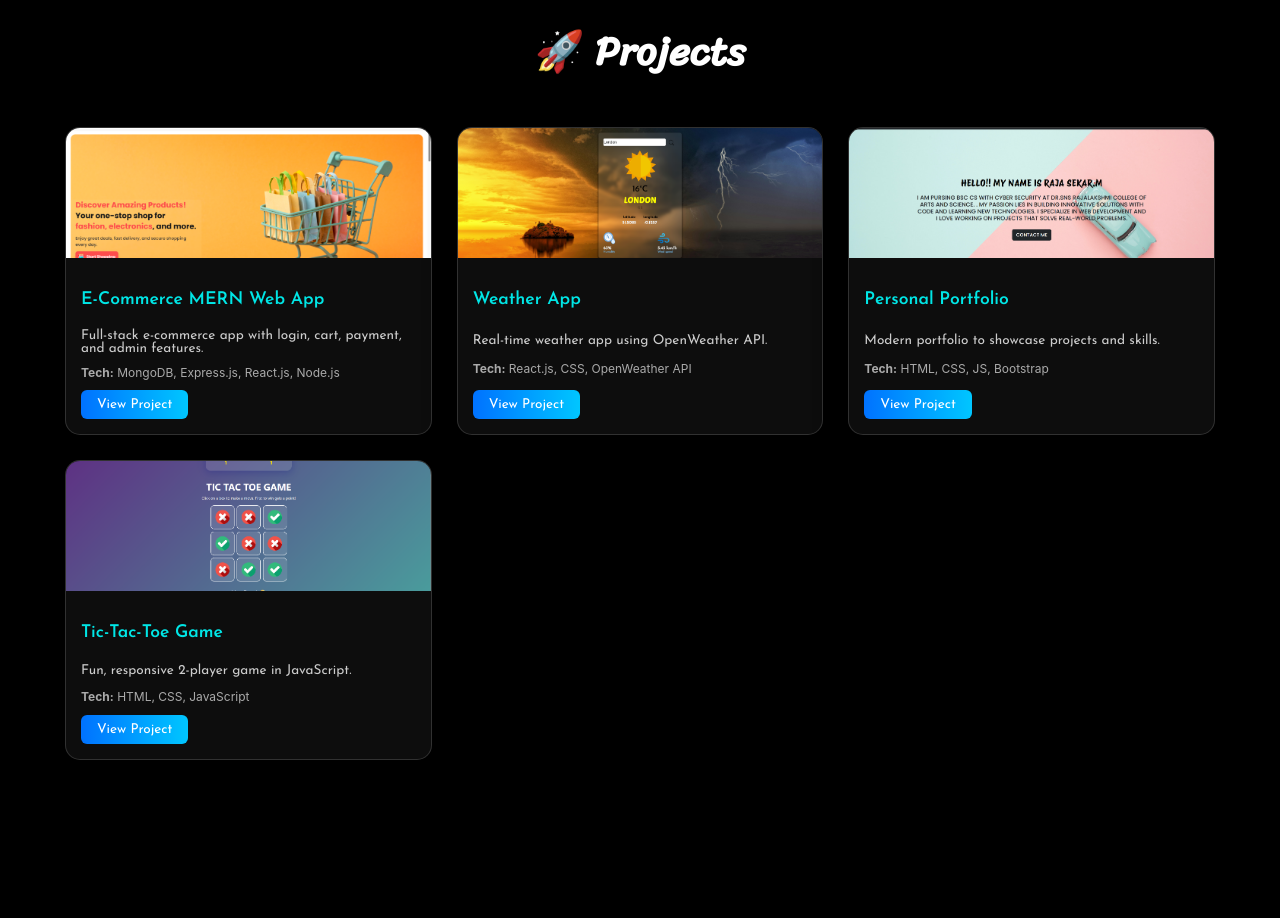
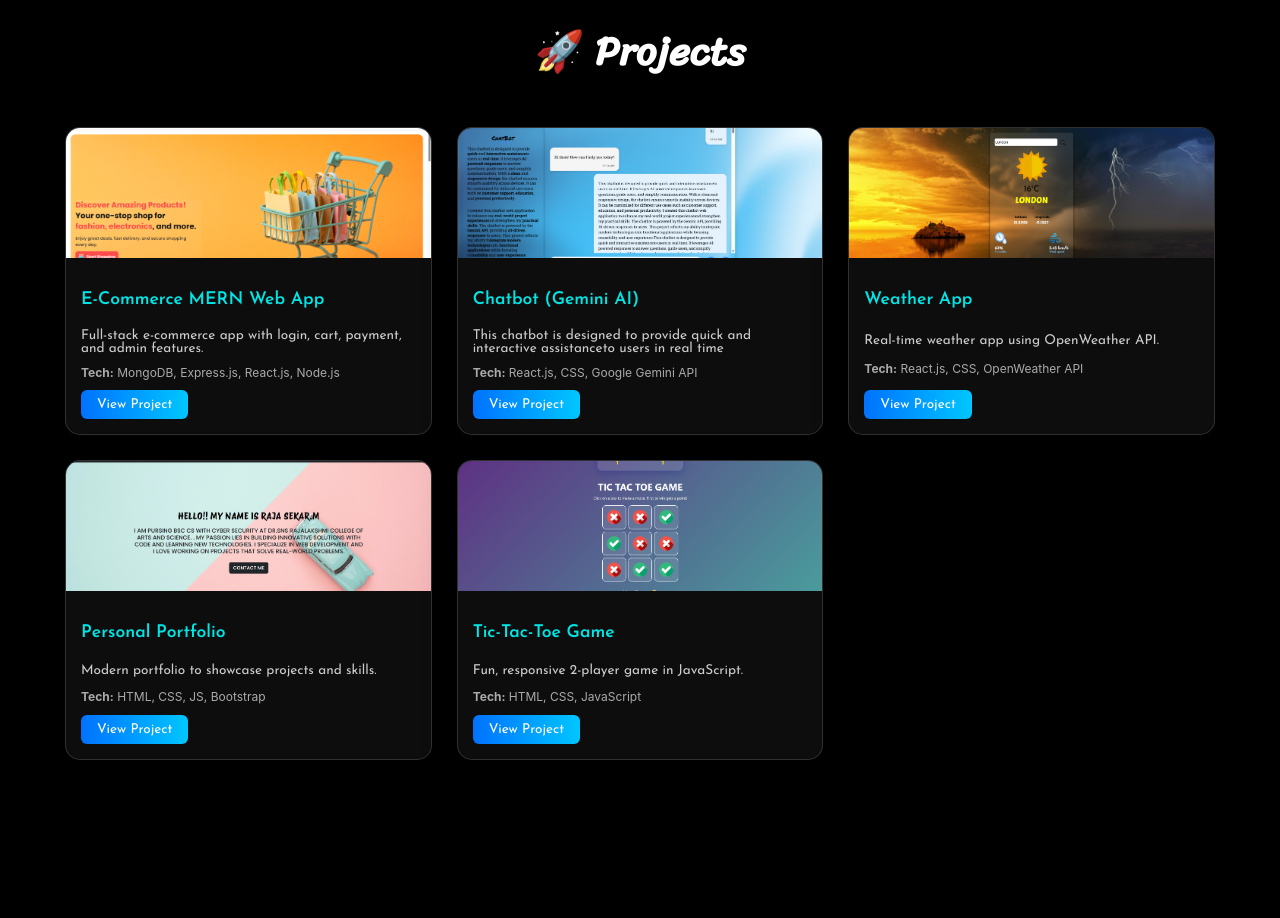
Before and after one commit to RAJASEKAR-01/Personal-portfolio, a React (Create React App) app: page / in a window 1280 px wide. Shown: the part 2360-3278 px from the top of the page. Built offline with nearby package versions, Linux system fonts and the light colour scheme.

Commit message:
Update chatbot

```diff
--- a/src/Components/Project.jsx
+++ b/src/Components/Project.jsx
@@ -2,7 +2,8 @@ import "../Css/Project.css";
 import WeatherImg from '../Images/Weatherweb.png';
 import PortfolioImg from '../Images/portfolio.png';
 import TicTacToeImg from '../Images/tic-tac-toe.png';
-import EcommerceMERNImg from '../Images/Ecommerce.png'; // Add your image here
+import EcommerceMERNImg from '../Images/Ecommerce.png';
+import ChatBotImg from '../Images/Chatbotproject.png'; // Add your image here
 
 function Project() {
     const projects = [
@@ -16,6 +17,15 @@ function Project() {
         },
         {
             id: 2,
+            image: ChatBotImg,
+            projectname: "Chatbot (Gemini AI)",
+            description: "This chatbot is designed to provide quick and interactive assistanceto users in real time",
+            technologies: "React.js, CSS, Google Gemini API",
+            link: "https://chatbot-genx.vercel.app/"
+
+        },
+        {
+            id: 3,
             image: WeatherImg,
             projectname: "Weather App",
             description: "Real-time weather app using OpenWeather API.",
@@ -24,7 +34,7 @@ function Project() {
 
         },
         {
-            id: 3,
+            id: 4,
             image: PortfolioImg,
             projectname: "Personal Portfolio",
             description: "Modern portfolio to showcase projects and skills.",
@@ -33,7 +43,7 @@ function Project() {
 
         },
         {
-            id: 4,
+            id: 5,
             image: TicTacToeImg,
             projectname: "Tic-Tac-Toe Game",
             description: "Fun, responsive 2-player game in JavaScript.",
```
Also changed, not shown: src/Images/Chatbotproject.png (added).
